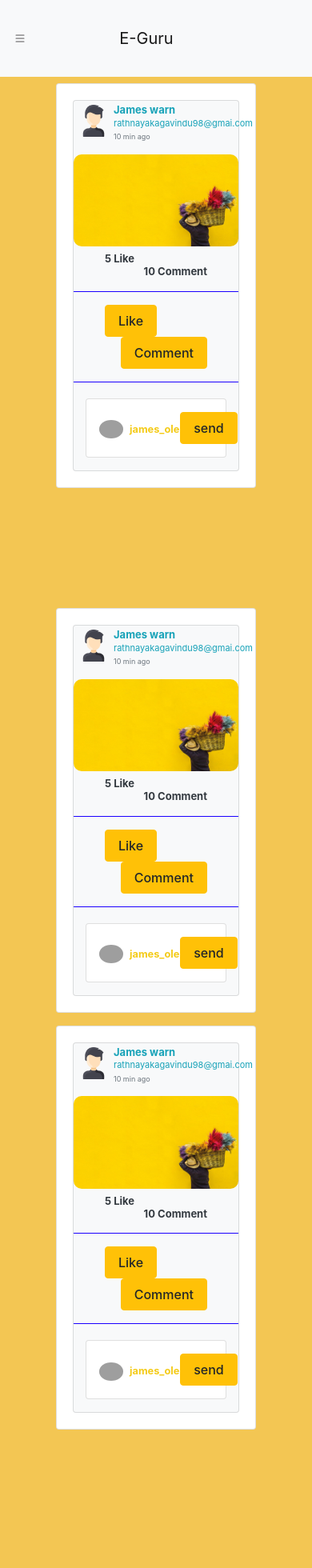
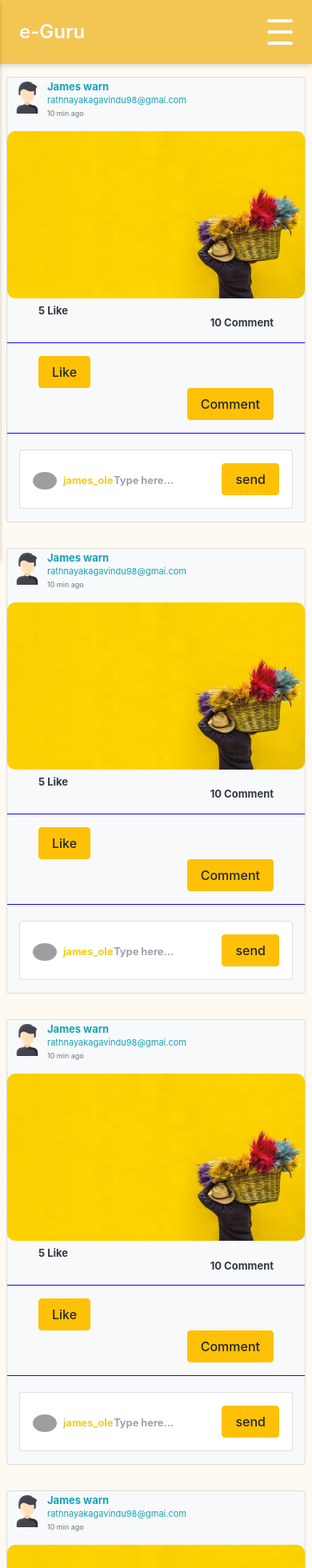
Before and after one commit to Gavindu98/E-Guru, a React (Create React App) app: page /dashboard in a window 390 px wide. Shown: the top 1960 px of the page at 80% size. Before the commit the page ends 1795 px from the top, so only its background shows below. Built offline with nearby package versions, Linux system fonts and the light colour scheme; grey boxes are pictures that could not be loaded.

Commit message:
ui changes

```diff
--- a/src/App.tsx
+++ b/src/App.tsx
@@ -1,23 +1,31 @@
-import React from 'react';
-import { BrowserRouter as Router, Route, Routes} from "react-router-dom";
-import './App.css';
-import {RouteName} from './RouteName';
+import React, { useState, Fragment } from "react";
+import { BrowserRouter as Router, Route, Routes } from "react-router-dom";
+import "./App.css";
+import { RouteName } from "./RouteName";
 //common component
-import Login from './components/common/Login';
-import Register from './components/common/Register';
-import Footer from './components/common/Footer';
-import Header from './components/common/Header';
+import Login from "./components/common/Login";
+import Register from "./components/common/Register";
+import Footer from "./components/common/Footer";
+import Header from "./components/common/Header";
 
 //pages
-import Dashboard from './components/pages/dashboard/index';
-import Forum from './components/pages/forum/index';
-import Lessons from './components/pages/lessons/index';
-import Library from './components/pages/library/index';
-import MySection from './components/pages/mySection/index';
-import Setting from './components/pages/setting/index';
-import Bookmark from './components/pages/bookmark/index';
+import Dashboard from "./components/pages/dashboard/index";
+import Forum from "./components/pages/forum/index";
+import Lessons from "./components/pages/lessons/index";
+import Library from "./components/pages/library/index";
+import MySection from "./components/pages/mySection/index";
+import Setting from "./components/pages/setting/index";
+import Bookmark from "./components/pages/bookmark/index";
 
 function App() {
+  const [shownavBar, setShownavBar] = useState(true);
+
+  const HandleClickShowNavbar = () => {
+    setShownavBar(true);
+  };
+  const HandleClickClose = () => {
+    setShownavBar(false);
+  };
   return (
     <Router>
       <Routes>
@@ -31,23 +39,26 @@ function App() {
         <Route path="/login" element={<Login />}/> */}
 
         {/* </Routes> */}
+      </Routes>
+      <Routes>
+        <Route path={RouteName.LOGIN} element={<Login />} />
+        <Route path={RouteName.REGISTER} element={<Register />} />
+      </Routes>
+      <Fragment>
+        <Header />
+        <Routes>
+          <Route path={RouteName.DASHBOARD} element={<Dashboard />} />
+          <Route path={RouteName.FORUM} element={<Forum />} />
+          <Route path={RouteName.LESSONS} element={<Lessons />} />
+          <Route path={RouteName.LIBRARY} element={<Library />} />
+          <Route path={RouteName.MYSECTION} element={<MySection />} />
+          <Route path={RouteName.SETTING} element={<Setting />} />
+          <Route path={RouteName.BOOKMARK} element={<Bookmark />} />
         </Routes>
-        <Routes>
-          <Route path={RouteName.LOGIN} element={<Login />}/>
-          <Route path={RouteName.REGISTER} element={<Register />}/>
-        </Routes>
-        <Routes>
-          {/* <Header/> */}
-          <Route path={RouteName.DASHBOARD} element={<Dashboard />}/>
-          <Route path={RouteName.FORUM} element={<Forum />}/>
-          <Route path={RouteName.LESSONS} element={<Lessons />}/>
-          <Route path={RouteName.LIBRARY} element={<Library />}/>
-          <Route path={RouteName.MYSECTION} element={<MySection />}/>
-          <Route path={RouteName.SETTING} element={<Setting />}/>
-          <Route path={RouteName.BOOKMARK} element={<Bookmark />}/>
-          {/* <Footer/> */}
-        </Routes>
-        {/* <Route path="/login" >
+        <Footer />
+      </Fragment>
+
+      {/* <Route path="/login" >
           <Login/>
         </Route> */}
     </Router>
--- a/src/components/common/Header.tsx
+++ b/src/components/common/Header.tsx
@@ -1,145 +1,157 @@
-// import React from "react";
-import React, { useEffect, useState } from "react";
 
-const Header: React.FC<{HandleClickShowNavbar: any }> = (props) => {
+import { useState } from "react";
+import  './navbar.css'
+
+function NavLink({ to, children }: { to: any; children: any }) {
   return (
+    <a href={to} className={`mx-4`}>
+      {children}
+    </a>
+  );
+}
+function MobileNav({ open, setOpen }: { open: any; setOpen: any }) {
+  return (
+    <div
+      className={` opacity-90 absolute top-0 left-0 h-screen w-screen bg-yellow transform ${
+        open ? "-translate-x-0" : "-translate-x-full"
+      } transition-transform duration-300 ease-in-out filter drop-shadow-md mobileContainer`}
 
-        <nav className="navbar navbar-expand-lg navbar-light bg-light w-100">
-        <a className="nav-link" href="#">
-          <span
-            onClick={props.HandleClickShowNavbar}
-            className="p-2"
     >
-            <svg
-              xmlns="http://www.w3.org/2000/svg"
-              width="16"
-              height="16"
-              fill="currentColor"
-              className="bi bi-list"
-              viewBox="0 0 16 16"
-            >
-              <path
-                fill-rule="evenodd"
-                d="M2.5 12a.5.5 0 0 1 .5-.5h10a.5.5 0 0 1 0 1H3a.5.5 0 0 1-.5-.5zm0-4a.5.5 0 0 1 .5-.5h10a.5.5 0 0 1 0 1H3a.5.5 0 0 1-.5-.5zm0-4a.5.5 0 0 1 .5-.5h10a.5.5 0 0 1 0 1H3a.5.5 0 0 1-.5-.5z"
-              />
-            </svg>
-          </span>
-          </a>
-          <a className="navbar-brand" href="#">
-            E-Guru
-          </a>
-          <button
-            style={{visibility: "hidden"}}
-            className="navbar-toggler"
-            type="button"
-            data-toggle="collapse"
-            data-target="#navbarSupportedContent"
-            aria-controls="navbarSupportedContent"
-            aria-expanded="false"
-            aria-label="Toggle navigation"
-          >
-            <span className="navbar-toggler-icon"></span>
-          </button>
-
-          <div className="collapse navbar-collapse" id="navbarSupportedContent">
-            <ul className="navbar-nav mr-auto">
-              {/* <li className="nav-item active">
-                <a className="nav-link" href="#">
-                  Home <span className="sr-only">(current)</span>
-                </a>
-              </li> */}
-              <li className="nav-item">
-                <form className="form-inline my-2 my-lg-0 pr-2">
-                  <input
-                    className="form-control mr-sm-2"
-                    type="search"
-                    placeholder="Search"
-                    aria-label="Search"
-                  />
-                  <button
-                    className="btn btn-outline-success my-2 my-sm-0"
-                    type="submit"
-                  >
-                    Search
-                  </button>
-                </form>
-              </li>
-              {/* <li className="nav-item">
-                <a className="nav-link" href="#">
-                  Link
-                </a>
-              </li> */}
-              {/* <li className="nav-item dropdown">
-                <a
-                  className="nav-link dropdown-toggle"
-                  href="#"
-                  id="navbarDropdown"
-                  role="button"
-                  data-toggle="dropdown"
-                  aria-haspopup="true"
-                  aria-expanded="false"
-                >
-                  Dropdown
-                </a>
-                <div className="dropdown-menu" aria-labelledby="navbarDropdown">
-                  <a className="dropdown-item" href="#">
-                    Action
-                  </a>
-                  <a className="dropdown-item" href="#">
-                    Another action
-                  </a>
-                  <div className="dropdown-divider"></div>
-                  <a className="dropdown-item" href="#">
-                    Something else here
+      <div className="flex items-center justify-center filter drop-shadow-md bg-yellow h-20">
+        {" "}
+        {/*logo container*/}
+        <a className="text-xl text-light font-semibold" href="/dashboard">
+          e-Guru
         </a>
       </div>
-              </li> */}
-              {/* <li className="nav-item">
-                <a className="nav-link disabled" href="#">
-                  Disabled
+      <div className="flex flex-col ml-4">
+        <a
+          className="text-xl text-light font-medium my-4 z-50"
+          href="/dashboard"
+          onClick={() =>
+            setTimeout(() => {
+              setOpen(!open);
+            }, 100)
+          }
+        >
+          Dashboard
         </a>
-              </li> */}
-            </ul>
-            <a className="nav-link" href="#">
-              <span
-                className="h-25"
+        <a
+          className="text-xl text-light font-normal my-4 z-50"
+          href="/forum"
+          onClick={() =>
+            setTimeout(() => {
+              setOpen(!open);
+            }, 100)
+          }
         >
-              <svg
-                xmlns="http://www.w3.org/2000/svg"
-                width="16"
-                height="16"
-                fill="currentColor"
-                className="bi bi-bell-fill "
-                viewBox="0 0 16 16"
+          Share Problems
+        </a>
+        <a
+          className="text-xl text-light font-medium my-4 z-50"
+          href="/lessons"
+          onClick={() =>
+            setTimeout(() => {
+              setOpen(!open);
+            }, 100)
+          }
         >
-                <path d="M8 16a2 2 0 0 0 2-2H6a2 2 0 0 0 2 2zm.995-14.901a1 1 0 1 0-1.99 0A5.002 5.002 0 0 0 3 6c0 1.098-.5 6-2 7h14c-1.5-1-2-5.902-2-7 0-2.42-1.72-4.44-4.005-4.901z" />
-              </svg>
-              </span>
+          Lessons
         </a>
-            <a className="nav-link" href="#">
-              <span
-                className="h-25"
+        <a
+          className="text-xl text-light font-normal my-4 z-50"
+          href="/library"
+          onClick={() =>
+            setTimeout(() => {
+              setOpen(!open);
+            }, 100)
+          }
         >
-              <svg
-                xmlns="http://www.w3.org/2000/svg"
-                width="16"
-                height="16"
-                fill="currentColor"
-                className="bi bi-person-circle "
-                viewBox="0 0 16 16"
+          Library
+        </a>
+        <a
+          className="text-xl text-light font-normal my-4 z-50"
+          href="/my-section"
+          onClick={() =>
+            setTimeout(() => {
+              setOpen(!open);
+            }, 100)
+          }
         >
-                <path d="M11 6a3 3 0 1 1-6 0 3 3 0 0 1 6 0z" />
-                <path
-                  fill-rule="evenodd"
-                  d="M0 8a8 8 0 1 1 16 0A8 8 0 0 1 0 8zm8-7a7 7 0 0 0-5.468 11.37C3.242 11.226 4.805 10 8 10s4.757 1.225 5.468 2.37A7 7 0 0 0 8 1z"
-                />
-              </svg>
-              </span>
+          My Profile
+        </a>
+        <a
+          className="text-xl text-light font-normal my-4 z-50"
+          href="/bookmark"
+          onClick={() =>
+            setTimeout(() => {
+              setOpen(!open);
+            }, 100)
+          }
+        >
+          Bookmark
+        </a>
+        <a
+          className="text-xl text-light font-normal my-4 z-50"
+          href="/settings"
+          onClick={() =>
+            setTimeout(() => {
+              setOpen(!open);
+            }, 100)
+          }
+        >
+          Settings
         </a>
       </div>
+    </div>
+  );
+}
+
+export default function Navbar() {
+  const [open, setOpen] = useState(false);
+  return (
+    <nav className="flex filter drop-shadow-md bg-yellow px-4 py-4 h-20 items-center">
+      <MobileNav open={open} setOpen={setOpen} />
+      <div className="w-3/12 flex items-center">
+        <a className="text-2xl text-light font-semibold" href="/">
+        e-Guru
+        </a>
+      </div>
+      <div className="w-9/12 flex justify-end items-center">
+        <div
+          className="z-50 flex relative w-8 h-8 flex-col justify-between items-center md:hidden"
+          onClick={() => {
+            setOpen(!open);
+          }}
+        >
+          {/* hamburger button */}
+          <span
+            className={`h-1 w-full bg-white rounded-lg transform transition duration-300 ease-in-out ${
+              open ? "rotate-45 translate-y-3.5" : ""
+            }`}
+          />
+          <span
+            className={`h-1 w-full bg-white rounded-lg transition-all duration-300 ease-in-out ${
+              open ? "w-0" : "w-full"
+            }`}
+          />
+          <span
+            className={`h-1 w-full bg-white rounded-lg transform transition duration-300 ease-in-out ${
+              open ? "-rotate-45 -translate-y-3.5" : ""
+            }`}
+          />
+        </div>
+
+        <div className="hidden md:flex text-light">
+          <NavLink to="/dashboard">Dashboard</NavLink>
+          <NavLink to="/forum">Share Problems</NavLink>
+          <NavLink to="/lessons">Lessons</NavLink>
+          <NavLink to="/library">Library</NavLink>
+          <NavLink to="/my-section">My Profile</NavLink>
+          <NavLink to="/bookmark">Bookmark</NavLink>
+          <NavLink to="/setting">Settings</NavLink>
+        </div>
+      </div>
     </nav>
-
   );
-};
-
-export default Header;
+}
--- /dev/null
+++ b/src/components/common/navbar.css
@@ -0,0 +1,9 @@
+.mobileContainer {
+    max-height: 700px;
+}
+.zindex {
+    z-index: 100;
+}
+.bg-yellow {
+    background-color: #f3c653;
+}
--- a/src/components/pages/bookmark/index.tsx
+++ b/src/components/pages/bookmark/index.tsx
@@ -15,9 +15,9 @@ const Index: React.FC = () => {
   }
   return (
     <div>
-    <div className="row w-101">
+    {/* <div className="row w-101">
       <Header HandleClickShowNavbar={HandleClickShowNavbar}/>
-    </div>
+    </div> */}
     <div className="row">
       <div className="col-2">
         {shownavBar? <SideBar  HandleClickClose={HandleClickClose}/> : null}
--- a/src/components/pages/dashboard/index.tsx
+++ b/src/components/pages/dashboard/index.tsx
@@ -1,73 +1,58 @@
-// import React from "react";
 import React, { useEffect, useState } from "react";
-import Header from "../../common/Header";
-import Footer from "../../common/Footer";
-import SideBar from "../../common/SideBar";
 import PostCard from "./postCard";
-// const [show, setShow] = useState(true);
-// const HandleClickPopup = () => {
-//   setShow(false);
-// };
-// const HandleClickShow = () => {
-//   setShow(true);
-// };
 const Index: React.FC = () => {
-  const [shownavBar, setShownavBar] = useState(true)
 
-  const HandleClickShowNavbar = () => {
-    setShownavBar(true)
-  }
-  const HandleClickClose = () => {
-    setShownavBar(false)
-  }
   return (
-    <div>
-      <div className="row w-101">
-        <Header HandleClickShowNavbar={HandleClickShowNavbar}/>
-      </div>
-      <div className="row">
-        <div className="col-2">
-          {shownavBar? <SideBar  HandleClickClose={HandleClickClose}/> : null}
-        </div>
-        <div className="col-8 mt-2 mb-2">
-          <div className="card">
-            <div className="card-body">
+    <React.Fragment>
+      <div className="row d-flex flex-row-center">
+        <div className="col-sm-2 col-md-2 col-lg-2 col-0"></div>
+        <div className=" col-sm-8 col-md-8 col-lg-8 col-12  mt-2 mb-2">
+            <div className="p-2">
               <PostCard />
             </div>
-          </div>
         </div>
-        <div className="col-2"></div>
+        <div className="col-sm-2 col-md-2 col-lg-2 col-0"></div>
       </div>
 
-      <div className="row">
-        <div className="col-2">
-
-        </div>
-        <div className="col-8 mt-2 mb-2">
-          <div className="card">
-            <div className="card-body">
+      <div className="row d-flex flex-row-center">
+        <div className="col-sm-2 col-md-2 col-lg-2 col-0"></div>
+        <div className=" col-sm-8 col-md-8 col-lg-8 col-12  mt-2 mb-2">
+            <div className="p-2">
               <PostCard />
             </div>
-          </div>
         </div>
-        <div className="col-2"></div>
+        <div className="col-sm-2 col-md-2 col-lg-2 col-0"></div>
+      </div>
+      <div className="row d-flex flex-row-center">
+        <div className="col-sm-2 col-md-2 col-lg-2 col-0"></div>
+        <div className=" col-sm-8 col-md-8 col-lg-8 col-12  mt-2 mb-2">
+            <div className="p-2">
+              <PostCard />
+            </div>
+        </div>
+        <div className="col-sm-2 col-md-2 col-lg-2 col-0"></div>
       </div>
 
-      <div className="row">
-        <div className="col-2">
-
-        </div>
-        <div className="col-8 mt-2 mb-2">
-          <div className="card">
-            <div className="card-body">
+      <div className="row d-flex flex-row-center">
+        <div className="col-sm-2 col-md-2 col-lg-2 col-0"></div>
+        <div className=" col-sm-8 col-md-8 col-lg-8 col-12  mt-2 mb-2">
+            <div className="p-2">
               <PostCard />
             </div>
-          </div>
         </div>
-        <div className="col-2"></div>
+        <div className="col-sm-2 col-md-2 col-lg-2 col-0"></div>
       </div>
 
-    </div>
+      <div className="row d-flex flex-row-center">
+        <div className="col-sm-2 col-md-2 col-lg-2 col-0"></div>
+        <div className=" col-sm-8 col-md-8 col-lg-8 col-12  mt-2 mb-2">
+            <div className="p-2">
+              <PostCard />
+            </div>
+        </div>
+        <div className="col-sm-2 col-md-2 col-lg-2 col-0"></div>
+      </div>
+    </React.Fragment>
   );
 };
 
--- a/src/components/pages/lessons/index.tsx
+++ b/src/components/pages/lessons/index.tsx
@@ -15,9 +15,9 @@ const Index: React.FC = () => {
   }
   return (
     <div>
-    <div className="row w-101">
+    {/* <div className="row w-101">
       <Header HandleClickShowNavbar={HandleClickShowNavbar}/>
-    </div>
+    </div> */}
     <div className="row">
       <div className="col-2">
         {shownavBar? <SideBar  HandleClickClose={HandleClickClose}/> : null}
--- a/src/components/pages/library/index.tsx
+++ b/src/components/pages/library/index.tsx
@@ -7,6 +7,7 @@ import SideBar from "../../common/SideBar";
 const Index: React.FC = () => {
   const [shownavBar, setShownavBar] = useState(true);
   const [tab, setTab] = useState(1);
+  const [paperTab, setPaperTab] = useState("MODEL");
 
   const HandleClickShowNavbar = () => {
     setShownavBar(true);
@@ -20,6 +21,14 @@ const Index: React.FC = () => {
   const handleClickPapers = () => {
     setTab(2);
   };
+  const handleClickModelPapers = () => {
+    setTab(2);
+    setPaperTab("MODEL")
+  };
+  const handleClickPastPapers = () => {
+    setTab(2);
+    setPaperTab("PAST")
+  };
   const handleClickQuizes = () => {
     setTab(3);
   };
@@ -28,11 +37,11 @@ const Index: React.FC = () => {
   };
   return (
     <div>
-      <div className="row w-101">
+      {/* <div className="row w-101">
         <Header HandleClickShowNavbar={HandleClickShowNavbar} />
-      </div>
+      </div> */}
       <div className="row">
-        <div className="col-2">
+        <div className="col-2 row-2">
           {shownavBar ? <SideBar HandleClickClose={HandleClickClose} /> : null}
         </div>
         <div className="col-8 mt-2">
@@ -161,6 +170,29 @@ const Index: React.FC = () => {
                   </tbody>
                 </table>
               ) : tab === 2 ? (
+                <>
+                <ul className="nav justify-content-left">
+                <li className="nav-item pl-2">
+                  <button
+                    className="btn btn-warning"
+                    onClick={handleClickPastPapers}
+                  >
+                    Past Papers
+                  </button>
+                </li>
+                <li className="nav-item pl-2">
+                  <button
+                    className="btn btn-warning"
+                    onClick={handleClickModelPapers}
+                  >
+                    Model Papers
+                  </button>
+                </li>
+              </ul>
+              {
+                paperTab === "PAST"
+                ?
+                <>
                 <table className="table table table-light table-striped">
                   {/* <caption>List of users</caption> */}
                   <thead>
@@ -222,6 +254,74 @@ const Index: React.FC = () => {
                     </tr>
                   </tbody>
                 </table>
+                </>
+                :
+                <>
+                <table className="table table table-light table-striped">
+                  {/* <caption>List of users</caption> */}
+                  <thead>
+                    <tr>
+                      <th scope="col">#</th>
+                      <th scope="col">Name</th>
+                      <th scope="col">Author</th>
+                      <th scope="col">Status</th>
+                    </tr>
+                  </thead>
+                  <tbody>
+                    <tr>
+                      <th scope="row">
+                        <div className="d-flex justify-content-between align-items-center">
+                          <div className="user d-flex flex-row align-items-center">
+                            <img
+                              src="https://i.imgur.com/hczKIze.jpg"
+                              width="30"
+                              className="user-img  mr-2"
+                            />
+                          </div>
+                        </div>
+                      </th>
+                      <td>Vikum</td>
+                      <td>Otto</td>
+                      <td>published</td>
+                    </tr>
+                    <tr>
+                      <th scope="row">
+                        <div className="d-flex justify-content-between align-items-center">
+                          <div className="user d-flex flex-row align-items-center">
+                            <img
+                              src="https://i.imgur.com/hczKIze.jpg"
+                              width="30"
+                              className="user-img  mr-2"
+                            />
+                          </div>
+                        </div>
+                      </th>
+                      <td>Jacob</td>
+                      <td>Thornton</td>
+                      <td>publish</td>
+                    </tr>
+                    <tr>
+                      <th scope="row">
+                        <div className="d-flex justify-content-between align-items-center">
+                          <div className="user d-flex flex-row align-items-center">
+                            <img
+                              src="https://i.imgur.com/hczKIze.jpg"
+                              width="30"
+                              className="user-img  mr-2"
+                            />
+                          </div>
+                        </div>
+                      </th>
+                      <td>Larry</td>
+                      <td>the Bird</td>
+                      <td>published</td>
+                    </tr>
+                  </tbody>
+                </table>
+                </>
+              }
+
+                </>
               ) : tab === 3 ? (
                 <table className="table table table-light table-striped">
                   {/* <caption>List of users</caption> */}
--- a/src/components/pages/mySection/index.tsx
+++ b/src/components/pages/mySection/index.tsx
@@ -15,9 +15,9 @@ const Index: React.FC = () => {
   }
   return (
     <div>
-    <div className="row w-101">
+    {/* <div className="row w-101">
       <Header HandleClickShowNavbar={HandleClickShowNavbar}/>
-    </div>
+    </div> */}
     <div className="row">
       <div className="col-2">
         {shownavBar? <SideBar  HandleClickClose={HandleClickClose}/> : null}
--- a/src/components/pages/setting/index.tsx
+++ b/src/components/pages/setting/index.tsx
@@ -15,9 +15,9 @@ const Index: React.FC = () => {
   }
   return (
     <div>
-    <div className="row w-101">
+    {/* <div className="row w-101">
       <Header HandleClickShowNavbar={HandleClickShowNavbar}/>
-    </div>
+    </div> */}
     <div className="row">
       <div className="col-2">
         {shownavBar? <SideBar  HandleClickClose={HandleClickClose}/> : null}
--- /dev/null
+++ b/src/components/vendors/styles/components/navbar.css
@@ -0,0 +1,6 @@
+.mobileContainer {
+    max-height: 500px;
+}
+.zindex {
+    z-index: 100;
+}
```
Also changed, not shown: src/components/pages/forum/index.tsx (+20 -18 lines), src/components/vendors/styles/style.css. Lines whose indentation alone changed are shown as unchanged.
